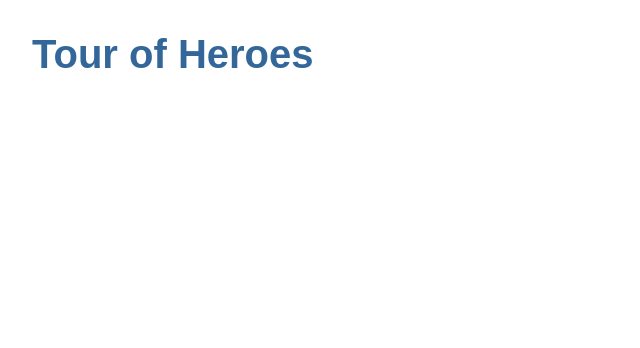
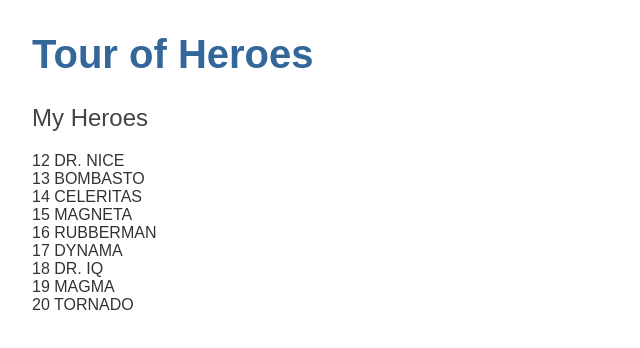
Before and after one commit to jsigne/TourOfHeroes, an Angular app: page / in a window 1280 px wide. Shown: the top 348 px of the page, without its empty margins (0-640 px from the left). Built offline with nearby package versions, Linux system fonts and the light colour scheme.

Commit message:
[COMPONENT][HEROES] Affichage d'une liste de Hero à partir de données test

```diff
--- a/src/app/app.component.html
+++ b/src/app/app.component.html
@@ -1 +1,3 @@
 <h1>{{title}}</h1>
+
+<app-heroes></app-heroes>
--- /dev/null
+++ b/src/app/hero.ts
@@ -0,0 +1,4 @@
+export interface Hero {
+  id: number;
+  name: string;
+}
--- a/src/app/heroes/heroes.component.html
+++ b/src/app/heroes/heroes.component.html
@@ -1 +1,5 @@
-<h2>{{hero}}</h2>
+<h2>My Heroes</h2>
+
+<div *ngFor="let hero of heroes">
+  {{hero.id}} {{hero.name | uppercase}}
+</div>
--- a/src/app/heroes/heroes.component.ts
+++ b/src/app/heroes/heroes.component.ts
@@ -1,4 +1,5 @@
 import { Component } from '@angular/core';
+import { HEROES } from '../mock-heroes'
 
 @Component({
   selector: 'app-heroes',
@@ -7,7 +8,7 @@
 })
 export class HeroesComponent {
 
-  hero = 'Windstorm';
+  heroes = HEROES;
 
   constructor() { }
 
--- /dev/null
+++ b/src/app/mock-heroes.ts
@@ -0,0 +1,13 @@
+import { Hero } from './hero';
+
+export const HEROES: Hero[] = [
+  { id: 12, name: 'Dr. Nice' },
+  { id: 13, name: 'Bombasto' },
+  { id: 14, name: 'Celeritas' },
+  { id: 15, name: 'Magneta' },
+  { id: 16, name: 'RubberMan' },
+  { id: 17, name: 'Dynama' },
+  { id: 18, name: 'Dr. IQ' },
+  { id: 19, name: 'Magma' },
+  { id: 20, name: 'Tornado' }
+];
```
